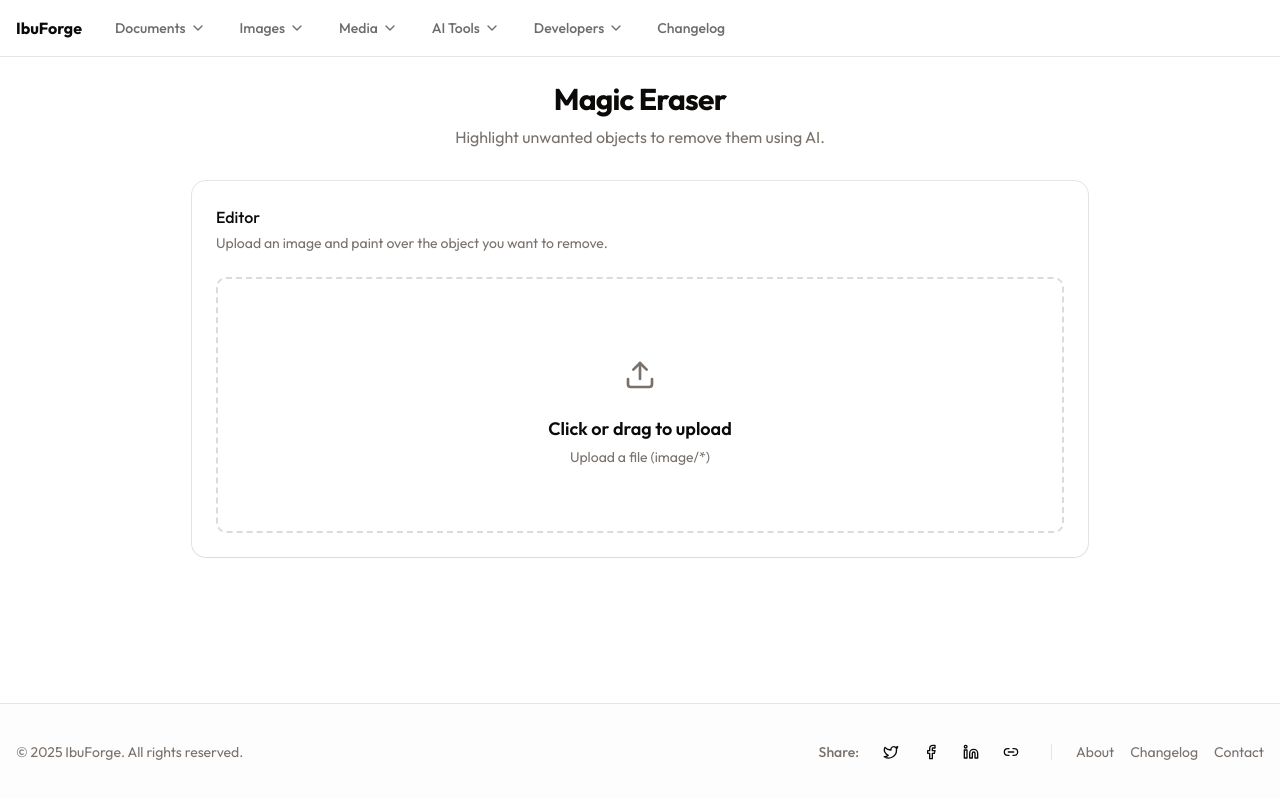
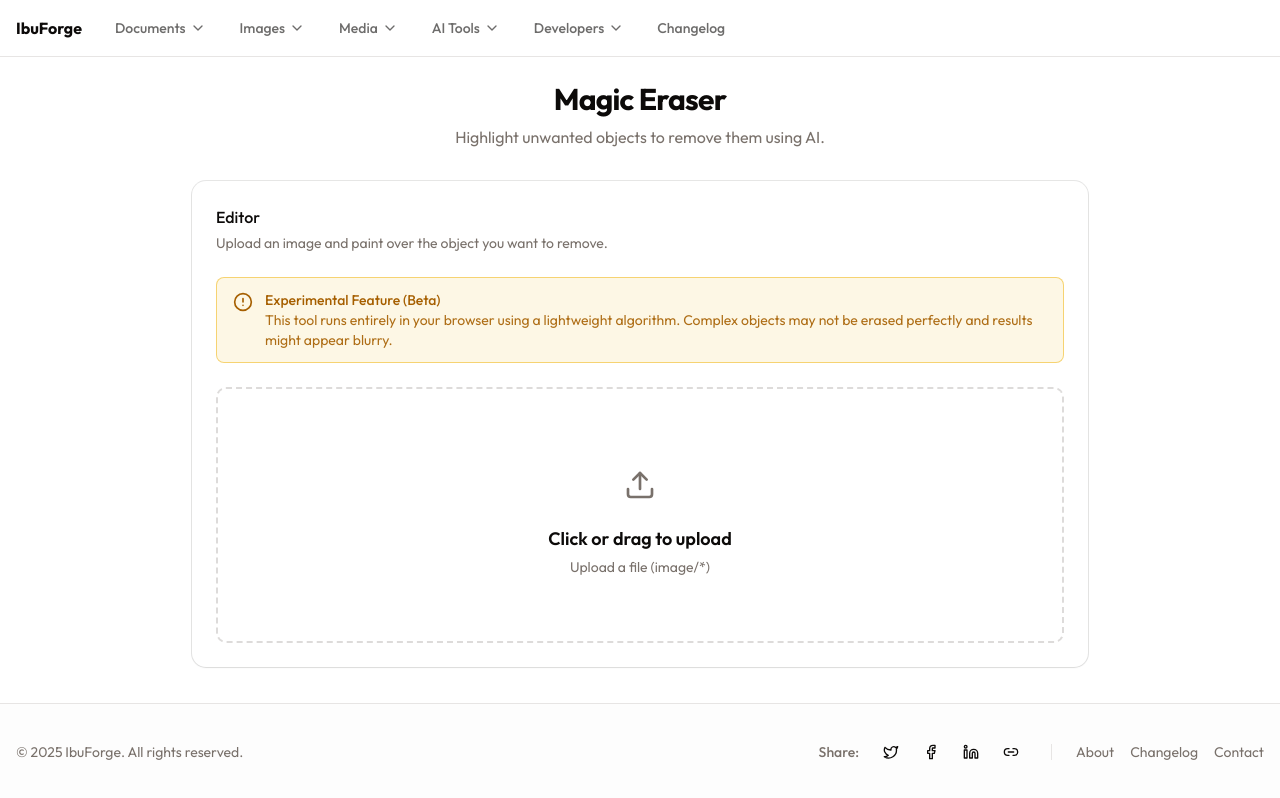
Before and after one commit to skyjuice/forge, a Next.js app: page /tools/ai/magic-eraser in a window 1280 px wide. Built offline with nearby package versions, Linux system fonts and the light colour scheme.

Commit message:
feat(magic-eraser): add verified beta disclaimer and stability fixes

```diff
--- a/app/tools/ai/magic-eraser/client.tsx
+++ b/app/tools/ai/magic-eraser/client.tsx
@@ -327,6 +327,17 @@ export default function MagicEraserClient() {
                     <CardDescription>Upload an image and paint over the object you want to remove.</CardDescription>
                 </CardHeader>
                 <CardContent className="space-y-6">
+                    <div className="bg-yellow-500/10 border border-yellow-500/50 text-yellow-700 dark:text-yellow-400 px-4 py-3 rounded-md flex items-start gap-3 text-sm">
+                        <AlertCircle className="w-5 h-5 shrink-0 mt-0.5" />
+                        <div>
+                            <p className="font-medium">Experimental Feature (Beta)</p>
+                            <p className="opacity-90">
+                                This tool runs entirely in your browser using a lightweight algorithm.
+                                Complex objects may not be erased perfectly and results might appear blurry.
+                            </p>
+                        </div>
+                    </div>
+
                     {!file ? (
                         <Dropzone onFilesSelected={handleFiles} accept="image/*" maxFiles={1} className="h-64" />
                     ) : (
```
